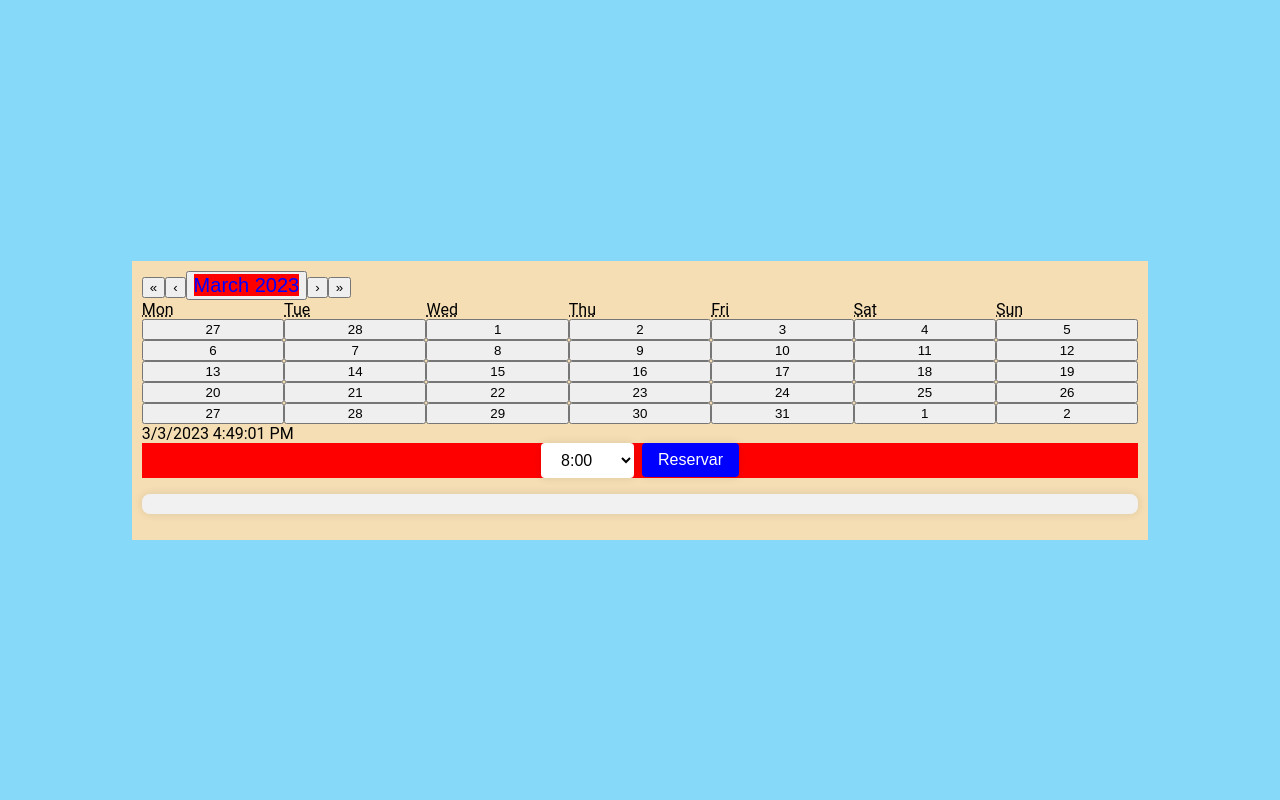
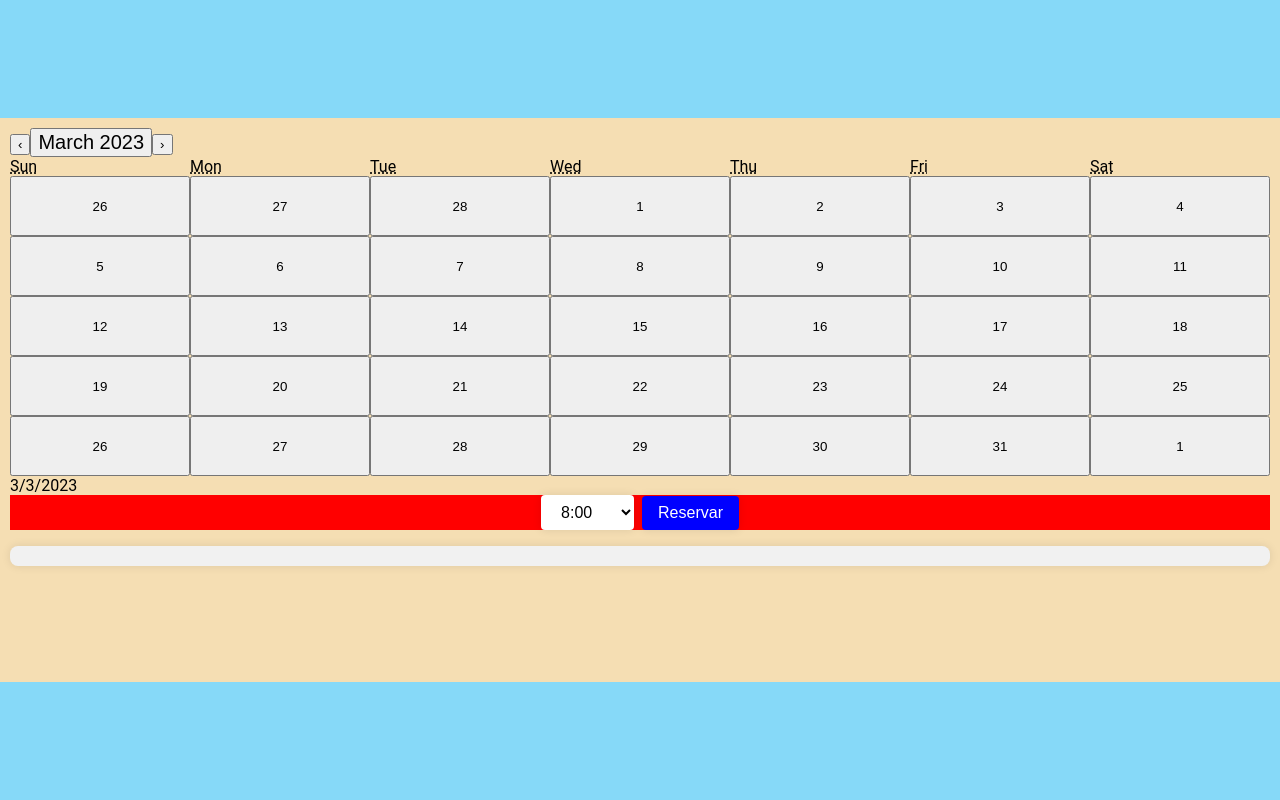
Before and after one commit to HenriqueBarretoDev/reserve, a React (Create React App) app in the folder reserve-e-corte/: page / in a window 1280 px wide. Shown: the top 800 px of the page. Built offline with nearby package versions, Linux system fonts and the light colour scheme.

Commit message:
WIP calendário menu tamanho ajustado

```diff
--- a/reserve-e-corte/src/Components/Calendar/index.jsx
+++ b/reserve-e-corte/src/Components/Calendar/index.jsx
@@ -38,8 +38,11 @@ const MenuCalendar = () => {
     return (
         <CalendarContent>
             <MainCalendar>
-                <Calendar onChange={setDate} value={date} />
-                <div>{`${date.toLocaleDateString()} ${currentTime.toLocaleTimeString()}`}</div>
+                <Calendar
+                    next2Label={null}
+                    prev2Label={null}
+                    calendarType="US" onChange={setDate} value={date}/>
+                <div>{`${date.toLocaleDateString()}`}</div>
                 <form onSubmit={(event) => {
                     event.preventDefault();
                     addReservation(event.target.time.value);
--- a/reserve-e-corte/src/Components/Calendar/styles.js
+++ b/reserve-e-corte/src/Components/Calendar/styles.js
@@ -6,18 +6,24 @@ export const CalendarContent = styled.div`
   justify-content: center;
   height: 100vh;
 
-  span {
-    background-color: red;
-    color: blue;
+  .react-calendar__navigation__label {
+    pointer-events: none;
+  }
+  .react-calendar__month-view__days__day {
+    height: 60px;
+    width: 50px;
+  }
 
+
+  input {
+    background-color: rebeccapurple;
+    color: red;
   }
-}
-`
-
+}`;
 export const MainCalendar = styled.div`
   display: flex;
   flex-direction: column;
-  padding: 10px;
+  padding: 10px 10px 100px 10px;
   background-color: wheat;
 
 
```
